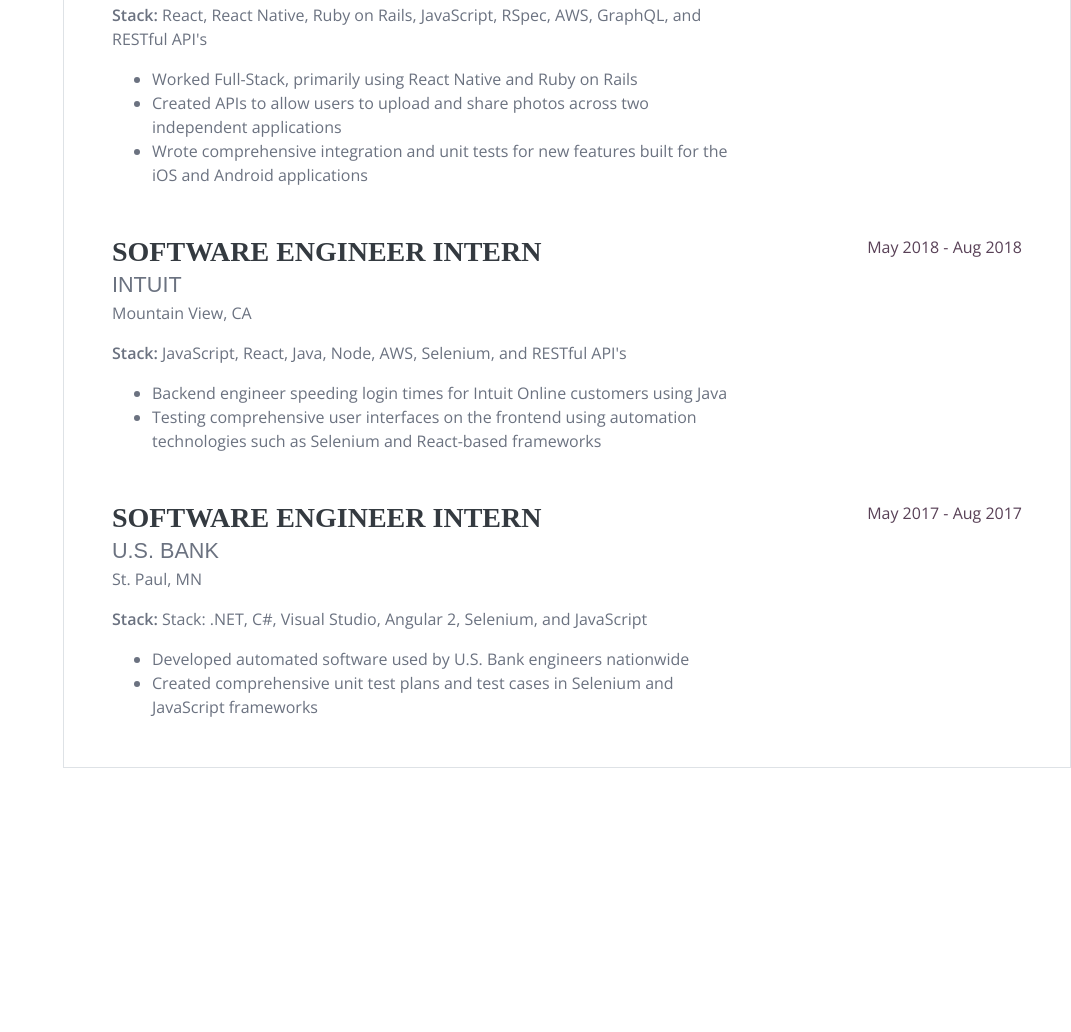
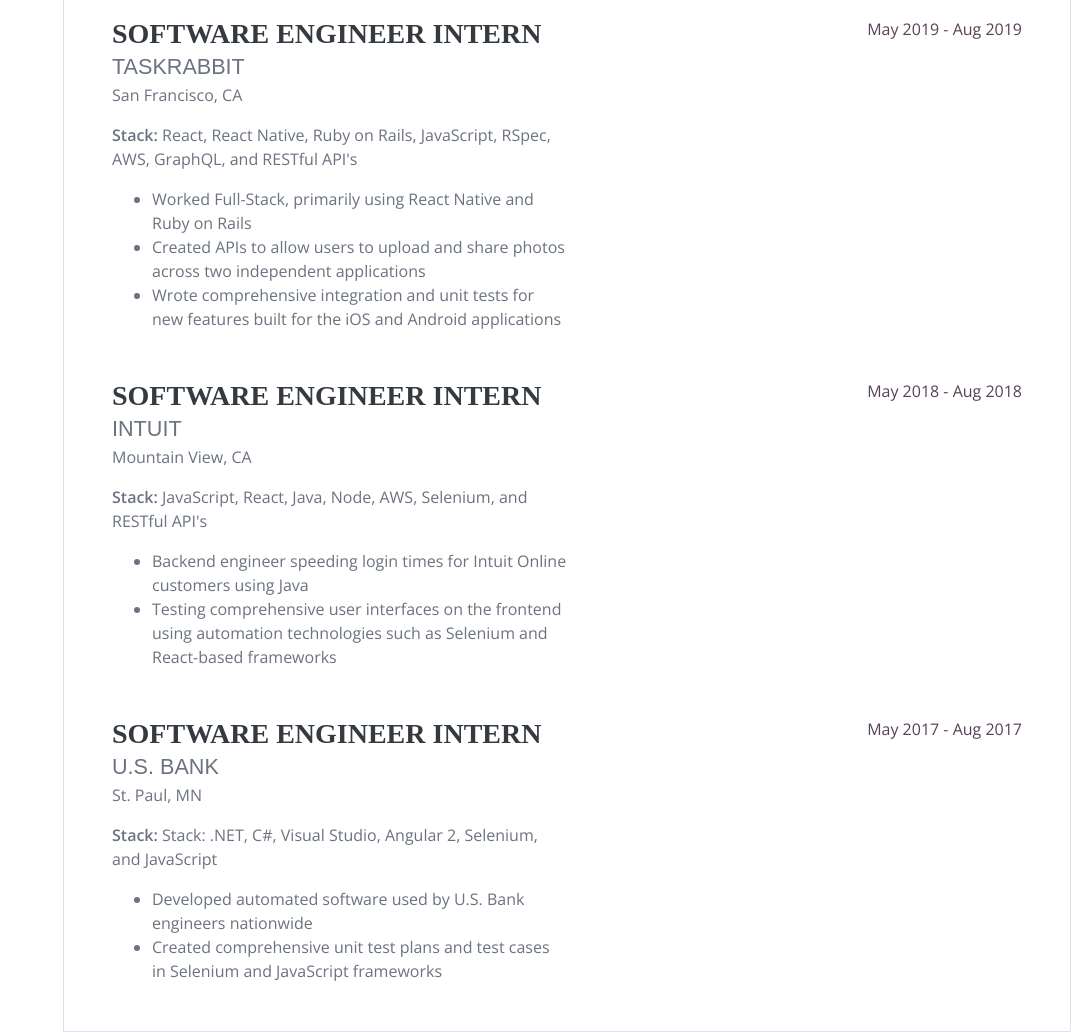
Before and after one commit to abdihashii/json_resume_site, an Astro site in the folder astro-client/: page / in a window 1280 px wide. Shown: the part 2128-3160 px from the top of the page, without its empty margins (209-1280 px from the left). Before the commit the page ends 2896 px from the top, so only its background shows below. Built offline with nearby package versions, Linux system fonts and the light colour scheme; Astro itself is replaced by a stand-in of ours; a web font is replaced by a local one.

Commit message:
Adds space between experience details and dates

```diff
--- a/astro-client/src/components/ExperienceRow.astro
+++ b/astro-client/src/components/ExperienceRow.astro
@@ -18,8 +18,8 @@
 const { experience } = Astro.props;
 ---
 
-<article class="flex flex-row mb-5">
-	<div class="mr-auto text-gray-500">
+<article class="flex flex-row mb-5 justify-between">
+	<div class="text-gray-500 w-1/2">
 		<!-- Position -->
 		<h3 class="mb-0">{experience.position}</h3>
 
```
